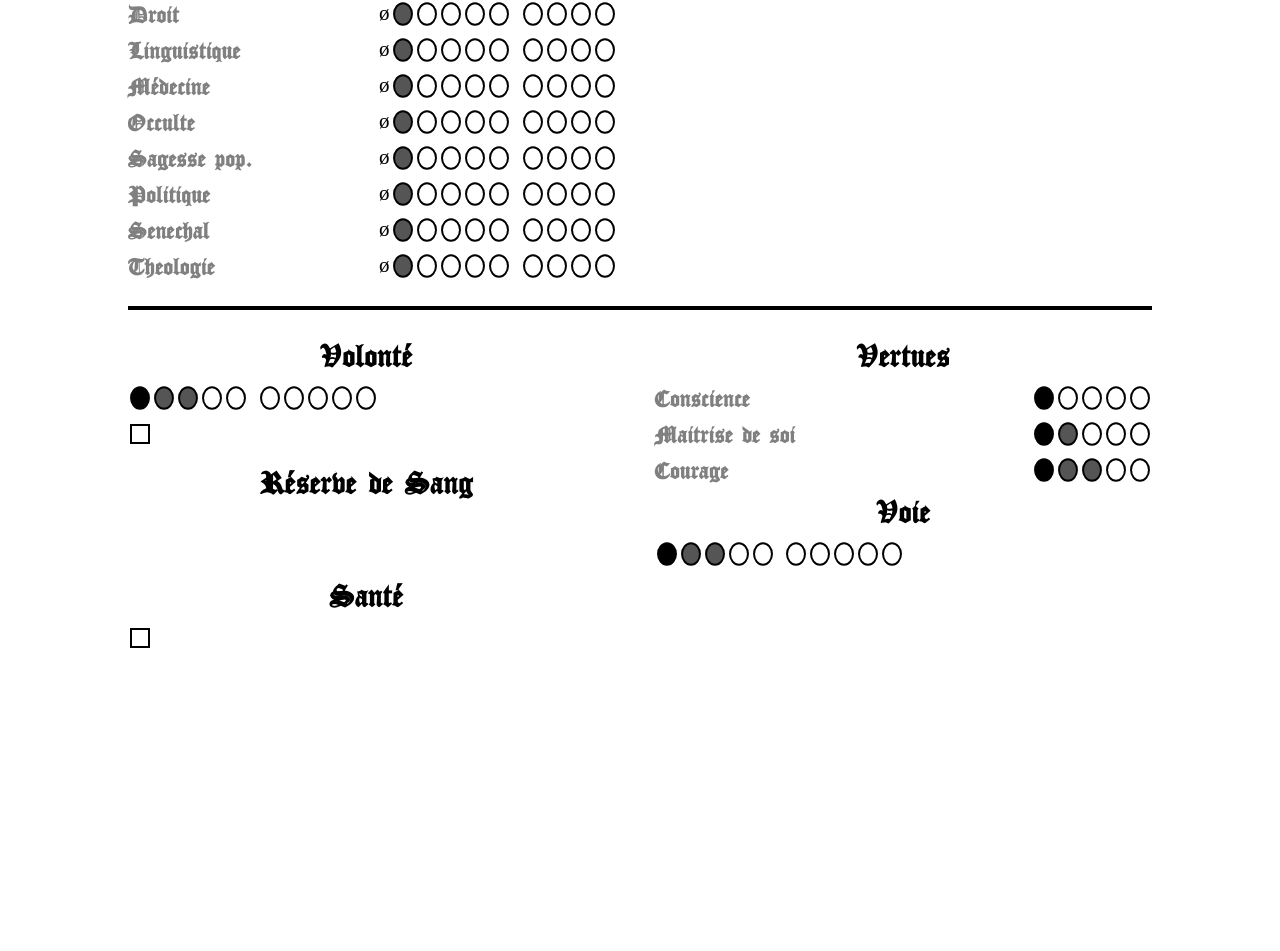
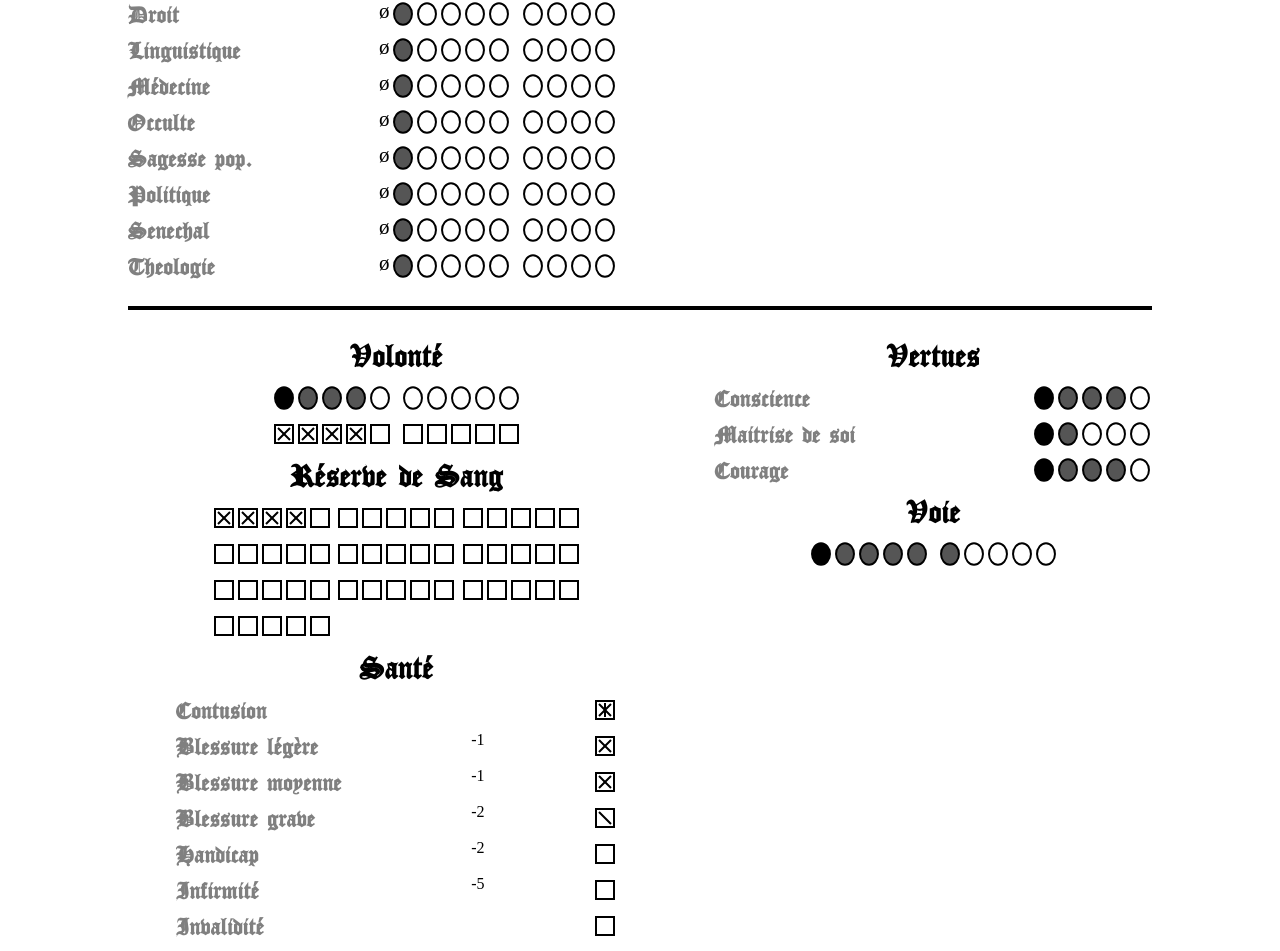
Before and after one commit to zaratan/characters, a Next.js app: page / in a window 1280 px wide. Shown: the part 1418-2369 px from the top of the page. Before the commit the page ends 2081 px from the top, so only its background shows below. Built offline with nearby package versions, Linux system fonts and the light colour scheme; a web font is replaced by a local one.

Commit message:
Good progress mind part

```diff
--- /dev/null
+++ b/components/Health.tsx
@@ -0,0 +1,99 @@
+import React, { useState } from 'react';
+import { ColumnTitle } from '../styles/Titles';
+import NamedSquare from './NamedSquare';
+
+const Health = ({
+  extraSquare,
+  bruised,
+  hurt,
+  injured,
+  wounded,
+  mauled,
+  crippled,
+  incapacitated,
+}: {
+  extraSquare?: number;
+  bruised: number;
+  hurt: number;
+  injured: number;
+  wounded: number;
+  mauled: number;
+  crippled: number;
+  incapacitated: number;
+}) => {
+  const health =
+    extraSquare !== undefined
+      ? [
+          extraSquare,
+          bruised,
+          hurt,
+          injured,
+          wounded,
+          mauled,
+          crippled,
+          incapacitated,
+        ]
+      : [bruised, hurt, injured, wounded, mauled, crippled, incapacitated];
+  const [localHealth, setLocalHealth] = useState(health);
+  const offset = extraSquare === undefined ? 0 : 1;
+  const genSetValue = (rank: number) => (value: number) => {
+    const newHealth = [...localHealth];
+    newHealth[rank] = value;
+    newHealth.sort((a, b) => b - a);
+    setLocalHealth(newHealth);
+  };
+  return (
+    <div>
+      <ColumnTitle>Santé</ColumnTitle>
+      {extraSquare !== undefined ? (
+        <NamedSquare
+          title="Contusion"
+          value={localHealth[0]}
+          setValue={genSetValue(0)}
+        />
+      ) : null}
+      <NamedSquare
+        title="Contusion"
+        value={localHealth[offset]}
+        setValue={genSetValue(offset)}
+      />
+      <NamedSquare
+        title="Blessure légère"
+        subtitle="-1"
+        value={localHealth[offset + 1]}
+        setValue={genSetValue(offset + 1)}
+      />
+      <NamedSquare
+        title="Blessure moyenne"
+        subtitle="-1"
+        value={localHealth[offset + 2]}
+        setValue={genSetValue(offset + 2)}
+      />
+      <NamedSquare
+        title="Blessure grave"
+        subtitle="-2"
+        value={localHealth[offset + 3]}
+        setValue={genSetValue(offset + 3)}
+      />
+      <NamedSquare
+        title="Handicap"
+        subtitle="-2"
+        value={localHealth[offset + 4]}
+        setValue={genSetValue(offset + 4)}
+      />
+      <NamedSquare
+        title="Infirmité"
+        subtitle="-5"
+        value={localHealth[offset + 5]}
+        setValue={genSetValue(offset + 5)}
+      />
+      <NamedSquare
+        title="Invalidité"
+        value={localHealth[offset + 6]}
+        setValue={genSetValue(offset + 6)}
+      />
+    </div>
+  );
+};
+
+export default Health;
--- a/components/Line.tsx
+++ b/components/Line.tsx
@@ -3,6 +3,7 @@ import styled from 'styled-components';
 
 import Dot, { EmptyGlyph } from './Dot';
 import { calcPexDiffAttribute, calcPexDiffAbility } from '../helpers/pex';
+import { SubTitle } from '../styles/Titles';
 
 const ColumnLine = styled.li`
   display: flex;
@@ -13,17 +14,15 @@ const ColumnLine = styled.li`
   }
 `;
 
-const SubTitle = styled.h2`
-  font-family: CloisterBlack;
-  color: gray;
-  display: inline;
-  white-space: nowrap;
-`;
-
 const Value = styled.span`
   display: flex;
   flex-direction: row-reverse;
-  align-items: center;
+  justify-content: center;
+
+  &.only-dots {
+    width: 100%;
+    justify-self: center;
+  }
 
   :hover svg {
     fill: transparent;
@@ -33,6 +32,7 @@ const Value = styled.span`
 const DotSeparator = styled.span`
   padding: 0.3rem;
   height: 100%;
+  outline: none;
 
   :hover ~ span {
     svg {
@@ -90,7 +90,7 @@ const Line = ({
             <DotSeparator />
           </span>
         ) : null}
-        <Value role="radiogroup">
+        <Value role="radiogroup" className={title ? '' : 'only-dots'}>
           <Dot
             onClick={onClickHandle(10)}
             full={localValue >= 10}
--- a/components/MiscElem.tsx
+++ b/components/Mind.tsx
@@ -5,60 +5,106 @@ import { ColumnTitle } from '../styles/Titles';
 import Line from './Line';
 import { calcPexDiffWillpower, calcPexDiffPathOrVirtue } from '../helpers/pex';
 import SquareLine from './SquareLine';
-import NamedSquare from './NamedSquare';
+import Health from './Health';
+import { maxBlood } from '../helpers/maxLevels';
 
-const MiscElem = () => (
+export type MindType = {
+  willpower: number;
+  tempWillpower: number;
+  bloodSpent: number;
+  conscience: number;
+  selfControl: number;
+  courage: number;
+  path: number;
+  extraBruised?: number;
+  bruised: number;
+  hurt: number;
+  injured: number;
+  wounded: number;
+  mauled: number;
+  crippled: number;
+  incapacitated: number;
+};
+
+const Mind = ({
+  willpower,
+  tempWillpower,
+  bloodSpent,
+  conscience,
+  selfControl,
+  courage,
+  path,
+  extraBruised,
+  bruised,
+  hurt,
+  injured,
+  wounded,
+  mauled,
+  crippled,
+  incapacitated,
+  generation,
+}: MindType & { generation: number }) => (
   <>
     <StyledLine />
     <HorizontalSection>
       <div>
         <ColumnTitle>Volonté</ColumnTitle>
         <Line
-          value={3}
+          value={willpower}
           maxLevel={10}
           minLevel={1}
           diffPexCalc={calcPexDiffWillpower}
         />
-        <SquareLine />
+        <SquareLine number={10} numberChecked={tempWillpower} />
         <ColumnTitle>Réserve de Sang</ColumnTitle>
+        <SquareLine
+          number={maxBlood(generation)}
+          numberChecked={tempWillpower}
+        />
       </div>
       <div>
         <ColumnTitle>Vertues</ColumnTitle>
         <Line
           title="Conscience"
-          value={1}
+          value={conscience}
           maxLevel={5}
           minLevel={1}
           diffPexCalc={calcPexDiffPathOrVirtue}
         />
         <Line
           title="Maitrise de soi"
-          value={2}
+          value={selfControl}
           maxLevel={5}
           minLevel={1}
           diffPexCalc={calcPexDiffPathOrVirtue}
         />
         <Line
           title="Courage"
-          value={3}
+          value={courage}
           maxLevel={5}
           minLevel={1}
           diffPexCalc={calcPexDiffPathOrVirtue}
         />
         <ColumnTitle>Voie</ColumnTitle>
         <Line
-          value={3}
+          value={path}
           maxLevel={10}
           minLevel={1}
           diffPexCalc={calcPexDiffPathOrVirtue}
         />
       </div>
-      <div>
-        <ColumnTitle>Santé</ColumnTitle>
-        <NamedSquare value={0} />
-      </div>
+      <Health
+        extraSquare={extraBruised}
+        bruised={bruised}
+        hurt={hurt}
+        injured={injured}
+        wounded={wounded}
+        mauled={mauled}
+        crippled={crippled}
+        incapacitated={incapacitated}
+      />
     </HorizontalSection>
   </>
 );
 
-export default MiscElem;
+export default Mind;
--- a/components/NamedSquare.tsx
+++ b/components/NamedSquare.tsx
@@ -1,15 +1,50 @@
 import React, { useState } from 'react';
+import styled from 'styled-components';
 import Square from './Square';
+import { SubTitle } from '../styles/Titles';
 
-const NamedSquare = ({ value }: { value: number }) => {
-  const [localValue, setLocalValue] = useState(value);
+const NamedSquareContainer = styled.div`
+  display: flex;
+  justify-content: space-between;
+  width: 100%;
+  padding: 0 3rem;
+`;
+
+const Separator = styled.span`
+  width: 4rem;
+`;
+
+const Container = styled.span`
+  display: flex;
+  justify-content: space-between;
+  width: 70%;
+`;
+
+const AloneSquare = styled(Square)``;
+
+const NamedSquare = ({
+  value,
+  title,
+  subtitle,
+  setValue,
+}: {
+  value: number;
+  title: string;
+  subtitle?: string;
+  setValue: (value: number) => void;
+}) => {
   const changeValue = () => {
-    setLocalValue((localValue + 1) % 4);
+    setValue((value + 1) % 4);
   };
   return (
-    <div>
-      <Square checked={localValue} onClick={changeValue} />
-    </div>
+    <NamedSquareContainer>
+      <Container>
+        <SubTitle>{title}</SubTitle>
+        <Separator />
+        <span>{subtitle}</span>
+      </Container>
+      <AloneSquare checked={value} onClick={changeValue} />
+    </NamedSquareContainer>
   );
 };
 
--- a/components/SquareLine.tsx
+++ b/components/SquareLine.tsx
@@ -1,20 +1,75 @@
-// □
-
-// ▢
 import React, { useState } from 'react';
+import styled from 'styled-components';
 import Square from './Square';
 
-const SquareLine = () => {
-  const [checkedSquare, setCheckedSquare] = useState(false);
+const SquareSeparator = styled.span`
+  padding: 0.3rem;
+  height: 100%;
+  outline: none;
+  &.xs-visible {
+    display: none;
+  }
+  @media screen and (max-width: 500px) {
+    &.xs-visible {
+      display: inherit;
+    }
+    &.xs-invisible {
+      display: none;
+    }
+  }
+`;
+
+const SquareLineContainer = styled.div`
+  &.must-wrap {
+    display: grid;
+    grid-template-columns:
+      repeat(5, 24px) 0.3rem
+      repeat(5, 24px) 0.3rem
+      repeat(5, 24px);
+    width: calc(15 * 24px + 0.6rem);
+    margin: 0 auto;
+    @media screen and (max-width: 500px) {
+      grid-template-columns:
+        repeat(5, 24px) 0.3rem
+        repeat(5, 24px);
+      width: calc(10 * 24px + 0.3rem);
+    }
+  }
+  :not(.must-wrap) {
+    display: flex;
+    justify-content: center;
+  }
+`;
+
+const SquareLine = ({
+  number,
+  numberChecked,
+}: {
+  number: number;
+  numberChecked: number;
+}) => {
+  const [localNumberChecked, setLocalNumberChecked] = useState(numberChecked);
   return (
-    <div>
-      <Square
-        checked={checkedSquare}
-        onClick={() => {
-          setCheckedSquare(!checkedSquare);
-        }}
-      />
-    </div>
+    <SquareLineContainer className={number > 15 ? 'must-wrap' : ''}>
+      {Array.from(Array(number)).map((_, i) => (
+        <>
+          <Square
+            checked={i < localNumberChecked}
+            onClick={() => {
+              setLocalNumberChecked(i + 1);
+            }}
+          />
+          {i % 5 === 4 && i !== number - 1 ? (
+            <SquareSeparator
+              className={`
+              ${i % 10 === 9 ? 'xs-invisible' : ''}
+              ${i % 15 === 14 ? 'xs-visible' : ''}
+              `}
+            />
+          ) : null}
+        </>
+      ))}
+    </SquareLineContainer>
   );
 };
 
--- a/pages/index.tsx
+++ b/pages/index.tsx
@@ -3,12 +3,13 @@ import styled from 'styled-components';
 import Abilities, { AbilitiesListType } from '../components/Abilities';
 import Attributes, { AttributesType } from '../components/Attributes';
 import Infos, { InfosType } from '../components/Infos';
-import MiscElem from '../components/MiscElem';
+import Mind, { MindType } from '../components/Mind';
 
 const SheetContainer = styled.main`
   margin: auto;
   margin-top: 20px;
   width: 80%;
+  max-width: 2000px;
 
   @media screen and (max-width: 1500px) {
     width: 95%;
@@ -101,8 +102,25 @@ export async function getStaticProps(_context) {
     clan: 'None',
   };
 
+  const mind = {
+    willpower: 4,
+    tempWillpower: 4,
+    bloodSpent: 6,
+    conscience: 4,
+    selfControl: 2,
+    courage: 4,
+    path: 6,
+    bruised: 3,
+    hurt: 2,
+    injured: 2,
+    wounded: 1,
+    mauled: 0,
+    crippled: 0,
+    incapacitated: 0,
+  };
+
   return {
-    props: { attributes, talents, skills, knowledges, infos },
+    props: { attributes, talents, skills, knowledges, infos, mind },
   };
 }
 
@@ -112,12 +130,14 @@ const Home = ({
   skills,
   knowledges,
   infos,
+  mind,
 }: {
   attributes: AttributesType;
   talents: AbilitiesListType;
   skills: AbilitiesListType;
   knowledges: AbilitiesListType;
   infos: InfosType;
+  mind: MindType;
 }) => (
   <SheetContainer>
     <Head>
@@ -161,7 +181,24 @@ const Home = ({
       knowledges={knowledges}
       generation={infos.generation}
     />
-    <MiscElem />
+    <Mind
+      willpower={mind.willpower}
+      tempWillpower={mind.tempWillpower}
+      bloodSpent={mind.bloodSpent}
+      conscience={mind.conscience}
+      selfControl={mind.selfControl}
+      courage={mind.courage}
+      path={mind.path}
+      extraBruised={mind.extraBruised}
+      bruised={mind.bruised}
+      hurt={mind.hurt}
+      injured={mind.injured}
+      wounded={mind.wounded}
+      mauled={mind.mauled}
+      crippled={mind.crippled}
+      incapacitated={mind.incapacitated}
+      generation={infos.generation}
+    />
   </SheetContainer>
 );
 
--- a/styles/Lines.tsx
+++ b/styles/Lines.tsx
@@ -1,5 +1,5 @@
 import styled from 'styled-components';
-import { Title } from './Titles';
+import { SectionTitle } from './Titles';
 
 export const EmptyLine = styled.div`
   height: 3rem;
@@ -14,10 +14,6 @@ export const BlackLine = styled.div`
   width: 100%;
 `;
 
-const SectionTitle = styled(Title)`
-  padding: 0 1rem;
-`;
-
 export const StyledLine = ({ title }: { title?: string }) => (
   <EmptyLine>
     <BlackLine />
--- a/styles/Titles.tsx
+++ b/styles/Titles.tsx
@@ -11,3 +11,10 @@ export const SectionTitle = styled(Title)`
 export const ColumnTitle = styled(Title)`
   text-align: center;
 `;
+
+export const SubTitle = styled.h2`
+  font-family: CloisterBlack;
+  color: gray;
+  display: inline;
+  white-space: nowrap;
+`;
```
